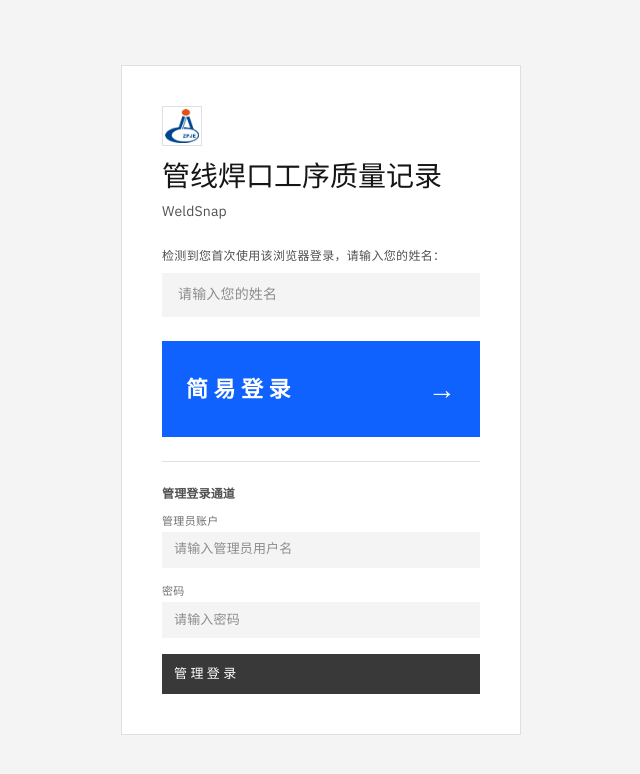
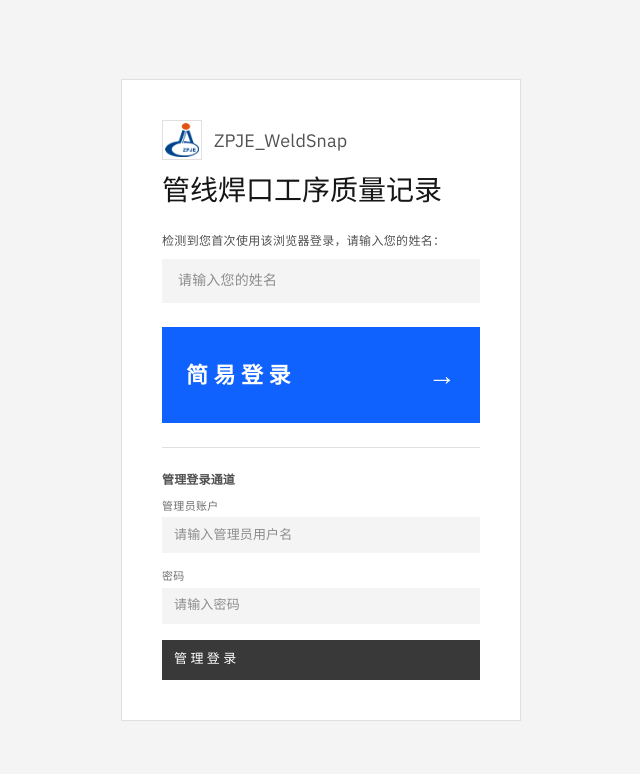
Before and after one commit to ShiroMaple/WeldSnap, a Next.js app: page /login in a window 1280 px wide. Shown: the top 774 px of the page, without its empty margins (319-959 px from the left). Built offline with nearby package versions, Linux system fonts and the light colour scheme.

Commit message:
feat: fix useRef problem

```diff
--- a/src/app/admin/page.js
+++ b/src/app/admin/page.js
@@ -12,7 +12,7 @@
  *       支持直接网页端扫码、直传、驳回重传、批量删除熔断和 JSZip+FileSaver 客户端零服务器负载批量打包。
  */
 
-import { useState, useEffect } from 'react';
+import { useState, useEffect, useRef } from 'react';
 import StatsBar from '@/components/StatsBar';
 import PipelineTree from '@/components/PipelineTree';
 import WeldMatrix from '@/components/WeldMatrix';
--- a/src/app/login/page.js
+++ b/src/app/login/page.js
@@ -150,17 +150,20 @@ export default function LoginPage() {
 
         {/* 顶部 Logo 与系统名称 */}
         <header className="mb-6">
-          <img
-            src="/logo_zpje.jpg"
-            alt="Logo"
-            className="h-10 w-auto object-contain mb-3 border border-[#e0e0e0] p-0.5 bg-white"
-          />
+          <div className="flex items-center gap-3 mb-3">
+            <img
+              src="/logo_zpje.jpg"
+              alt="Logo"
+              className="h-10 w-auto object-contain border border-[#e0e0e0] p-0.5 bg-white"
+            />
+            <p className="text-[18px] font-normal leading-normal tracking-[0.16px] text-[#525252]">
+              ZPJE_WeldSnap
+            </p>
+          </div>
+
           <h1 className="text-[28px] font-light leading-tight tracking-normal text-[#161616]">
             管线焊口工序质量记录
           </h1>
-          <p className="text-[14px] font-normal leading-normal tracking-[0.16px] text-[#525252] mt-2">
-            WeldSnap
-          </p>
         </header>
 
         {/* 提示信息区域 */}
@@ -194,7 +197,7 @@ export default function LoginPage() {
               </div>
             ) : (
               <div className="flex flex-col mb-4">
-                <span className="text-[12px] text-[#6f6f6f] block">当前设备账号：</span>
+                <span className="text-[12px] text-[#6f6f6f] block">当前设备/浏览器的简易登录身份：</span>
                 <div className="text-[18px] font-medium text-[#0f62fe] mt-1 tracking-wide">
                   {savedName}
                 </div>
```
